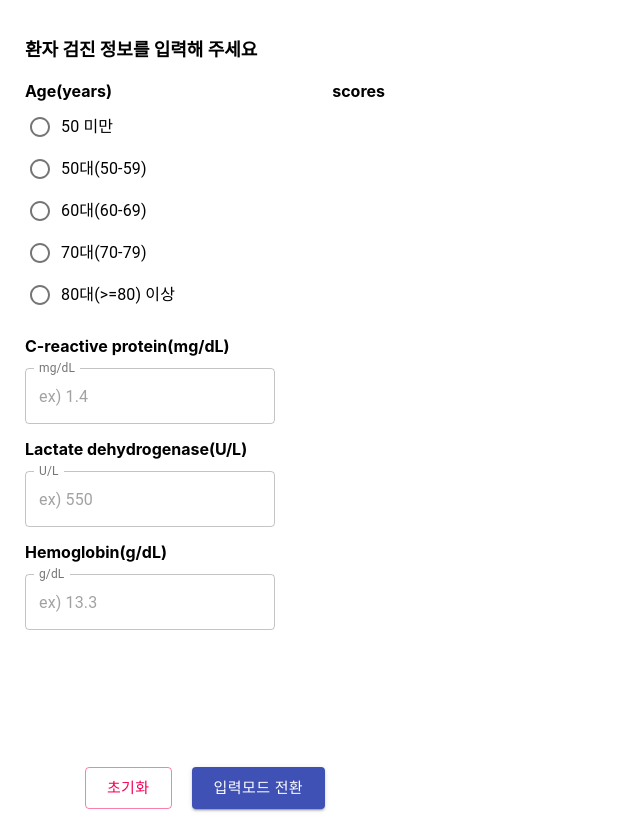
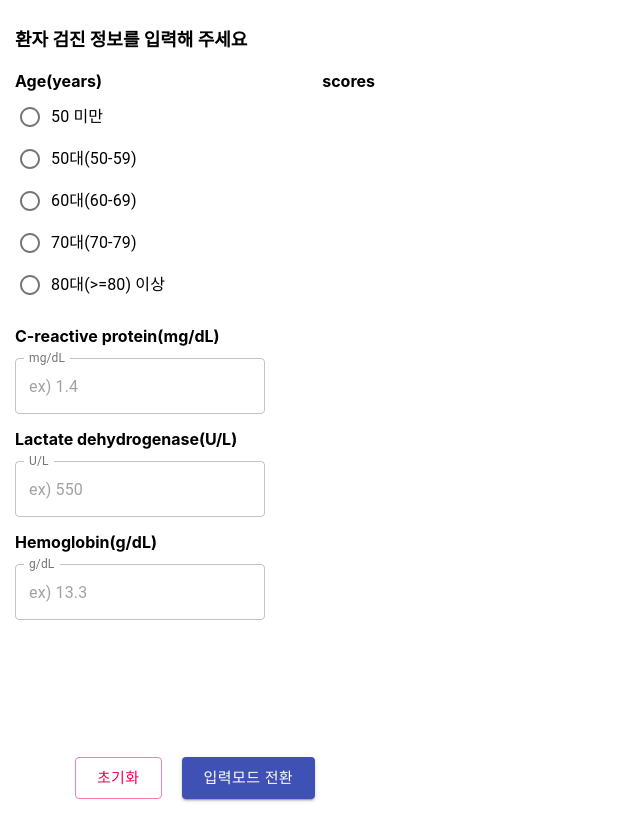
Before and after one commit to heringsit/hcv19, a React (Create React App) app: page /main2 in a window 1280 px wide. Shown: the whole page, without its empty margins (0-640 px from the left). Built offline with nearby package versions, Linux system fonts and the light colour scheme.

Commit message:
Final Modification of Draft#3

```diff
--- a/public/index.html
+++ b/public/index.html
@@ -24,7 +24,7 @@
       work correctly both with client-side routing and a non-root public URL.
       Learn how to configure a non-root public URL by running `npm run build`.
     -->
-    <title>React App</title>
+    <title>Herings Determination Severe Pneumonia Metastasis</title>
   </head>
   <body>
     <noscript>You need to enable JavaScript to run this app.</noscript>
--- a/src/screens/main.tsx
+++ b/src/screens/main.tsx
@@ -110,7 +110,7 @@ function Main(): any {
     }
 
     return (
-        <div style={{ display: 'flex', flexDirection: 'column', margin: 25 }}>
+        <div style={{ display: 'flex', flexDirection: 'column', margin: 15 }}>
             <div style={{ marginTop: 10, fontSize: 18, fontWeight: 'bold' }}>환자 검진 정보를 체크해 주세요</div>
             <FormControl component="fieldset" style={{ marginTop: 20 }}>
                 <div className='label-div'>
--- a/src/screens/main2.tsx
+++ b/src/screens/main2.tsx
@@ -165,7 +165,7 @@ function Main2(): any {
     }
 
     return (
-        <div style={{ display: 'flex', flexDirection: 'column', margin: 25, width: 360 }}>
+        <div style={{ display: 'flex', flexDirection: 'column', margin: 15, width: 360 }}>
             <div style={{ marginTop: 10, fontSize: 18, fontWeight: 'bold' }}>환자 검진 정보를 입력해 주세요</div>
             <FormControl component="fieldset" style={{ marginTop: 20 }}>
                 <div className='label-div'>
```
